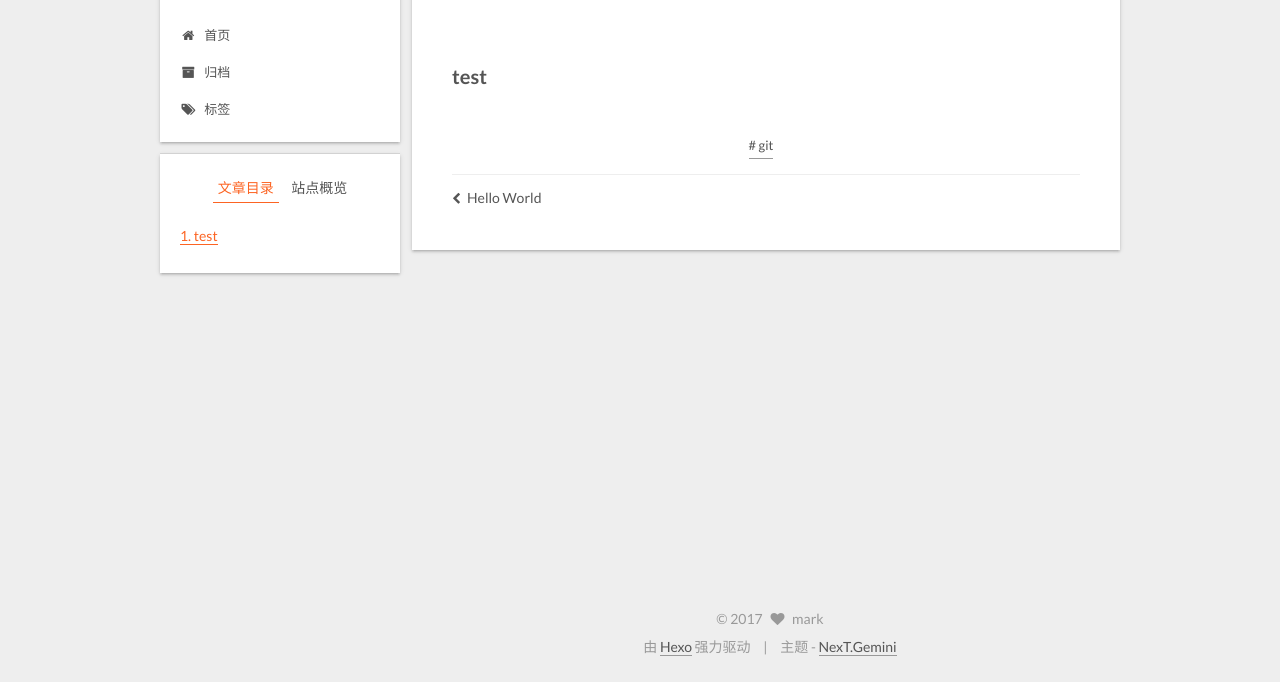
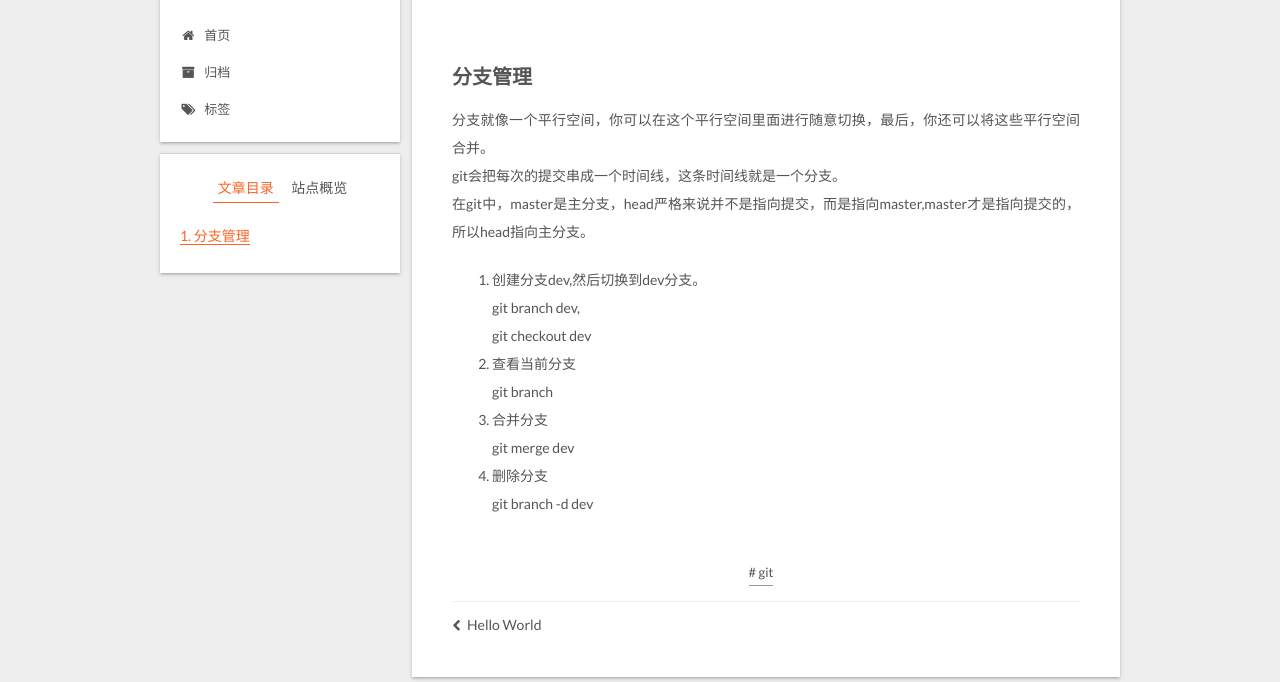
Before and after one commit to sliencevv/sliencevv.github.io, a plain HTML site: page 2017/08/04/git/index.html in a window 1280 px wide. Shown: the part 118-800 px from the top of the page. Drawn offline with Linux system fonts and the light colour scheme.

Commit message:
Site updated: 2017-08-04 16:44:45

```diff
--- a/2017/08/04/git/index.html
+++ b/2017/08/04/git/index.html
@@ -94,18 +94,18 @@
 
 
 
-<meta name="description" content="test">
+<meta name="description" content="分支管理分支就像一个平行空间，你可以在这个平行空间里面进行随意切换，最后，你还可以将这些平行空间合并。git会把每次的提交串成一个时间线，这条时间线就是一个分支。在git中，master是主分支，head严格来说并不是指向提交，而是指向master,master才是指向提交的，所以head指向主分支。  创建分支dev,然后切换到dev分支。 git branch dev, git checkou">
 <meta name="keywords" content="git">
 <meta property="og:type" content="article">
 <meta property="og:title" content="git">
 <meta property="og:url" content="http://yoursite.com/2017/08/04/git/index.html">
 <meta property="og:site_name" content="mark">
-<meta property="og:description" content="test">
+<meta property="og:description" content="分支管理分支就像一个平行空间，你可以在这个平行空间里面进行随意切换，最后，你还可以将这些平行空间合并。git会把每次的提交串成一个时间线，这条时间线就是一个分支。在git中，master是主分支，head严格来说并不是指向提交，而是指向master,master才是指向提交的，所以head指向主分支。  创建分支dev,然后切换到dev分支。 git branch dev, git checkou">
 <meta property="og:locale" content="zh-Hans">
-<meta property="og:updated_time" content="2017-08-04T07:55:11.161Z">
+<meta property="og:updated_time" content="2017-08-04T08:42:51.099Z">
 <meta name="twitter:card" content="summary">
 <meta name="twitter:title" content="git">
-<meta name="twitter:description" content="test">
+<meta name="twitter:description" content="分支管理分支就像一个平行空间，你可以在这个平行空间里面进行随意切换，最后，你还可以将这些平行空间合并。git会把每次的提交串成一个时间线，这条时间线就是一个分支。在git中，master是主分支，head严格来说并不是指向提交，而是指向master,master才是指向提交的，所以head指向主分支。  创建分支dev,然后切换到dev分支。 git branch dev, git checkou">
 
 
 
@@ -330,7 +330,14 @@
 
 
 
-        <h2 id="test"><a href="#test" class="headerlink" title="test"></a>test</h2>
+        <h2 id="分支管理"><a href="#分支管理" class="headerlink" title="分支管理"></a>分支管理</h2><p>分支就像一个平行空间，你可以在这个平行空间里面进行随意切换，最后，你还可以将这些平行空间合并。<br>git会把每次的提交串成一个时间线，这条时间线就是一个分支。<br>在git中，master是主分支，head严格来说并不是指向提交，而是指向master,master才是指向提交的，所以head指向主分支。</p>
+<ol>
+<li>创建分支dev,然后切换到dev分支。<br> git branch dev,<br> git checkout dev </li>
+<li>查看当前分支<br> git branch</li>
+<li>合并分支<br> git merge dev</li>
+<li>删除分支<br> git branch -d dev</li>
+</ol>
+
 
     </div>
 
@@ -506,7 +513,7 @@
 
 
 
-              <div class="post-toc-content"><ol class="nav"><li class="nav-item nav-level-2"><a class="nav-link" href="#test"><span class="nav-number">1.</span> <span class="nav-text">test</span></a></li></ol></div>
+              <div class="post-toc-content"><ol class="nav"><li class="nav-item nav-level-2"><a class="nav-link" href="#分支管理"><span class="nav-number">1.</span> <span class="nav-text">分支管理</span></a></li></ol></div>
 
 
           </div>
--- a/css/main.css
+++ b/css/main.css
@@ -1808,7 +1808,7 @@ pre .javascript .function {
   width: 4px;
   height: 4px;
   border-radius: 50%;
-  background: #28edff;
+  background: #ffcde7;
 }
 .links-of-blogroll {
   font-size: 13px;
```
Also changed, not shown: index.html (+8 -1 lines).
